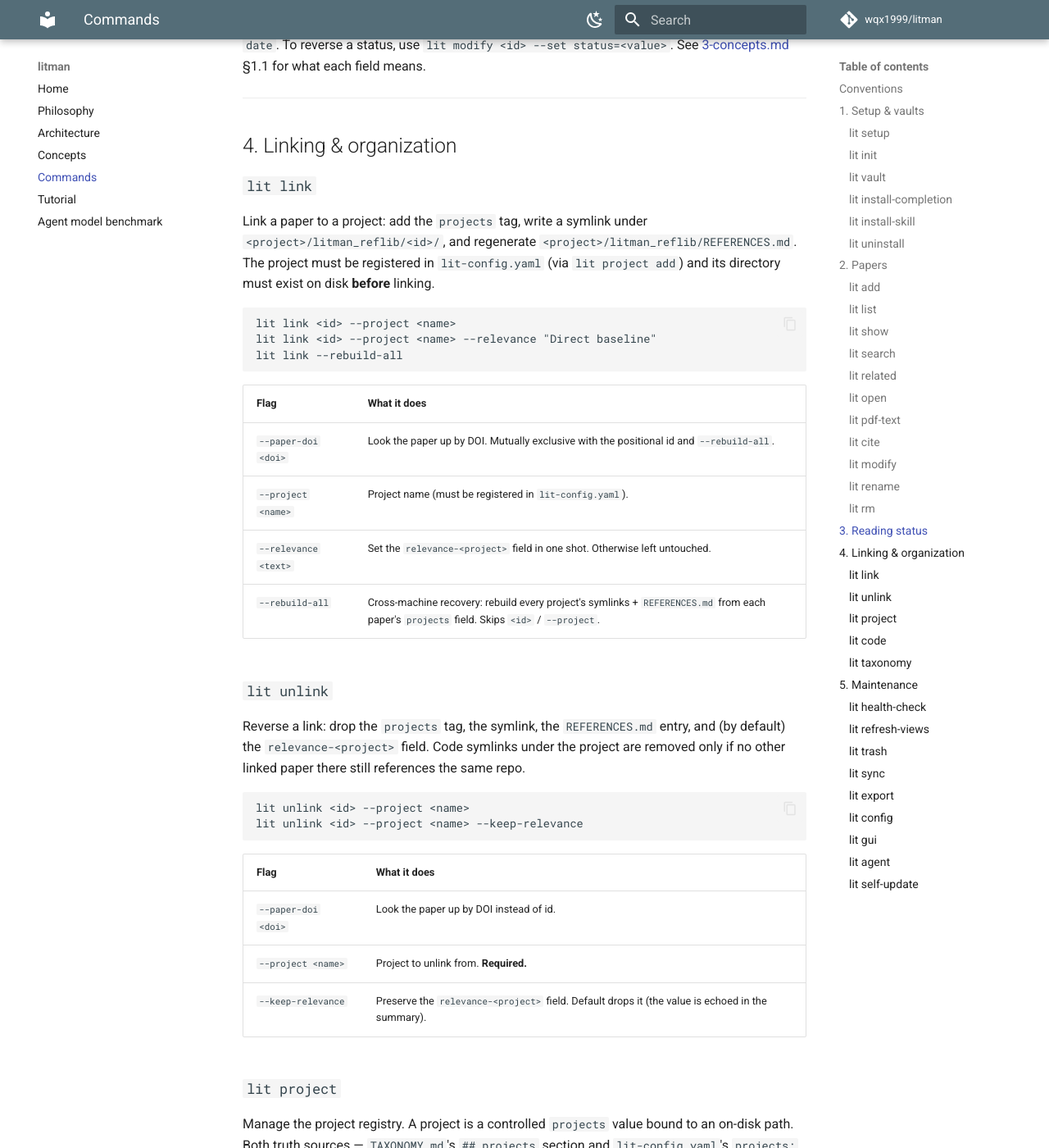
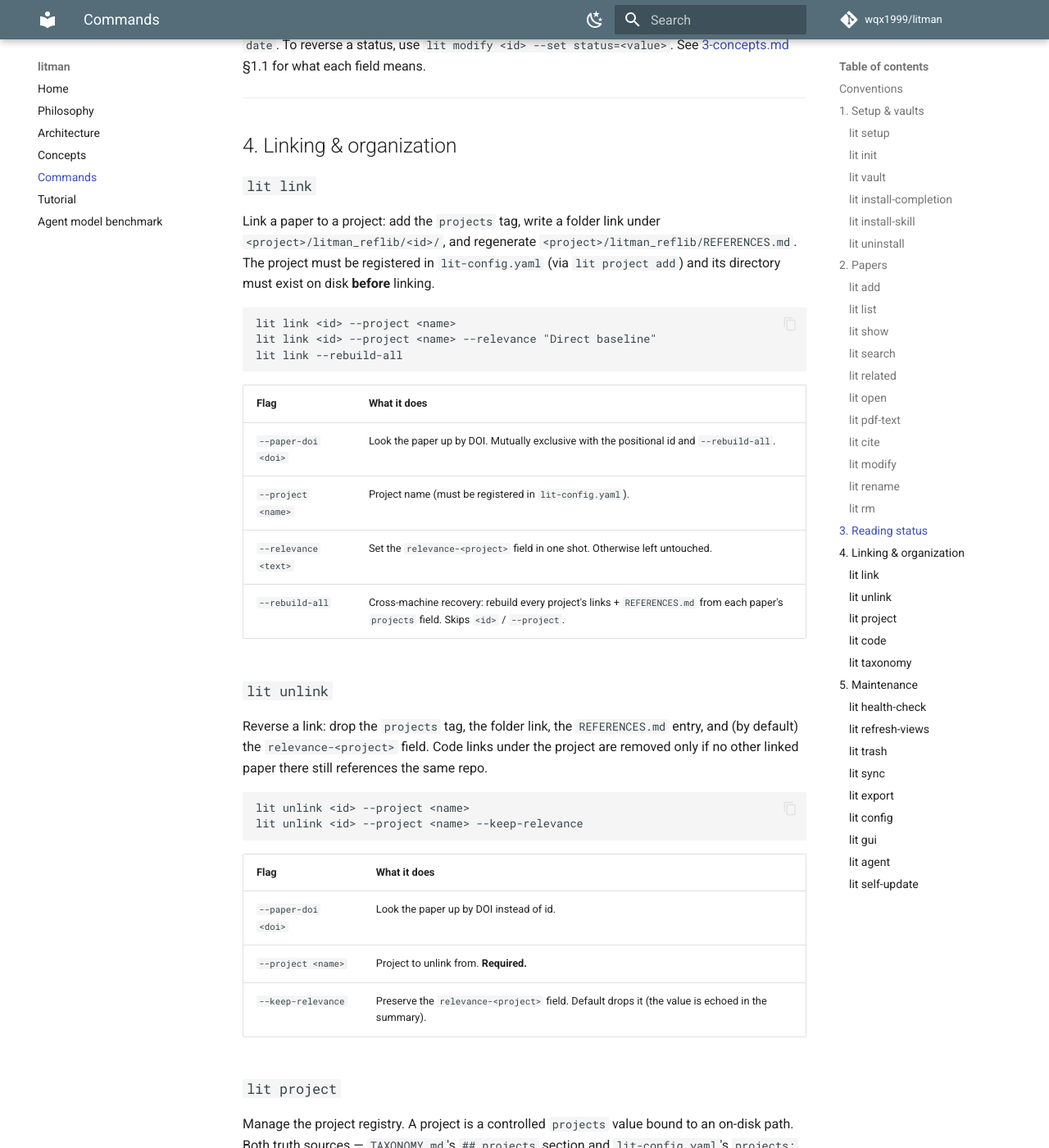
Before and after one commit to wqx1999/litman, an MkDocs documentation site: the page built from docs/4-commands.md, in a window 1280 px wide and 1400 px high, scrolled down 11617 px. Shown: the whole window at 82% size. Built offline with MkDocs 1.6.1 and Material for MkDocs 9.7.7, drawn with Linux system fonts in a browser that asks for light colours; comment, search, counter and statistics services are not loaded; some of the changed text lies outside the part shown.

Commit message:
fix: litman says link, not symlink — and new configs drop two dead keys
On Windows the browsing folders and project shortcuts are directory
junctions, so every "N symlinks" the CLI printed was the wrong word on
the one platform where the word matters. The GUI already said "folder
links"; health-check's own label list said both on adjacent lines. Now
the printed strings, the --help texts, and the docs all say link, with
the one mechanism note (relative symlinks on POSIX, junctions on
Windows) kept in the glossary's View entry. Output wording only —
nothing on disk changes. uninstall's "symlinked dir left in place" stays:
that one describes a symlink the user made themselves.

Separately, lit init stops seeding view_definitions and unique_keys into
new libraries. Both are parsed and have never been read — the view set
and the DOI duplicate check are fixed in code — so seeding them told
every new user they had switches they don't. The schema keeps accepting
them (older libraries carry them; unknown keys are refused), and the
field descriptions now say plainly that they are legacy.

2413 tests pass; ruff per-file counts identical to HEAD.

Co-Authored-By: Claude Fable 5 <noreply@anthropic.com>
Claude-Session: https://claude.ai/code/session_01BrXsCKmtQdvD52zmWaKKBw

````diff
--- a/docs/4-commands.md
+++ b/docs/4-commands.md
@@ -267,7 +267,7 @@ lit show --paper-doi 10.1038/...
 ### `lit search`
 
 Case-insensitive substring search over your `notes.md` / `discussion.md` only —
-not the PDF full text, not trashed papers, not the `views/` symlinks, and not the
+not the PDF full text, not trashed papers, not the `views/` links, and not the
 `<!-- -->` comments litman seeds into those two files. Each hit is one matched
 line. Defaults to JSON output (`{id, file, line, snippet}`).
 
@@ -410,7 +410,7 @@ papers' relation fields and in notes wikilinks.
 
 Remove a paper. By default moves `papers/<id>/` to `<vault>/.trash/` (recoverable
 via `lit trash restore`); `--purge` deletes permanently. All external links to
-the paper (other papers' relation fields, repo bindings, project symlinks) are
+the paper (other papers' relation fields, repo bindings, project links) are
 torn down atomically; the paper's own fields ride into trash so a later restore
 can rebuild them. A `y/N` prompt guards the delete (default N).
 
@@ -464,7 +464,7 @@ for what each field means.
 
 ### `lit link`
 
-Link a paper to a project: add the `projects` tag, write a symlink under
+Link a paper to a project: add the `projects` tag, write a folder link under
 `<project>/litman_reflib/<id>/`, and regenerate
 `<project>/litman_reflib/REFERENCES.md`. The
 project must be registered in `lit-config.yaml` (via `lit project add`) and its
@@ -481,12 +481,12 @@ lit link --rebuild-all
 | `--paper-doi <doi>` | Look the paper up by DOI. Mutually exclusive with the positional id and `--rebuild-all`. |
 | `--project <name>` | Project name (must be registered in `lit-config.yaml`). |
 | `--relevance <text>` | Set the `relevance-<project>` field in one shot. Otherwise left untouched. |
-| `--rebuild-all` | Cross-machine recovery: rebuild every project's symlinks + `REFERENCES.md` from each paper's `projects` field. Skips `<id>` / `--project`. |
+| `--rebuild-all` | Cross-machine recovery: rebuild every project's links + `REFERENCES.md` from each paper's `projects` field. Skips `<id>` / `--project`. |
 
 ### `lit unlink`
 
-Reverse a link: drop the `projects` tag, the symlink, the `REFERENCES.md` entry,
-and (by default) the `relevance-<project>` field. Code symlinks under the project
+Reverse a link: drop the `projects` tag, the folder link, the `REFERENCES.md` entry,
+and (by default) the `relevance-<project>` field. Code links under the project
 are removed only if no other linked paper there still references the same repo.
 
 ```
@@ -625,9 +625,9 @@ lit health-check --fix
 ### `lit refresh-views`
 
 Rebuild every derived artifact from `papers/*/metadata.yaml`, in order: (1)
-`INDEX.json` (paper summary + by-doi reverse map), (2) `views/by-*` symlink hubs
+`INDEX.json` (paper summary + by-doi reverse map), (2) `views/by-*` link hubs
 (wiped and rebuilt, so stale tag buckets disappear), (3) each project's
-`litman_reflib/` symlinks and `REFERENCES.md`. Per-project failures (missing
+`litman_reflib/` links and `REFERENCES.md`. Per-project failures (missing
 project dir on this machine) are skipped, not aborted.
 
 ```
@@ -651,7 +651,7 @@ lit trash empty [--dry-run] [-y]
 | Subcommand | What it does |
 |---|---|
 | `list` | Show trash entries, newest first. `--format json` adds each entry's path and the repos a restore would re-clone. |
-| `restore <id-or-entry>` | Restore a trashed paper to `papers/<id>/` and rebuild its relations (opposite papers' reverse edges, surviving repo bindings, project symlinks + `REFERENCES.md`). A 1:1 repo hard-deleted at `rm` time is re-cloned (`-y` to auto-attempt without prompting). |
+| `restore <id-or-entry>` | Restore a trashed paper to `papers/<id>/` and rebuild its relations (opposite papers' reverse edges, surviving repo bindings, project links + `REFERENCES.md`). A 1:1 repo hard-deleted at `rm` time is re-cloned (`-y` to auto-attempt without prompting). |
 | `empty` | Permanently delete every trash entry. `--dry-run` lists what would be removed; `-y` skips the prompt. |
 
 ### `lit sync`
````
Also changed, not shown: CHANGELOG.md (+9 -0 lines), README-Agent.md (+1 -1 lines), docs/1-philosophy.md (+1 -1 lines), docs/2-architecture.md (+1 -1 lines), docs/3-concepts.md (+8 -7 lines), 12 other files.
